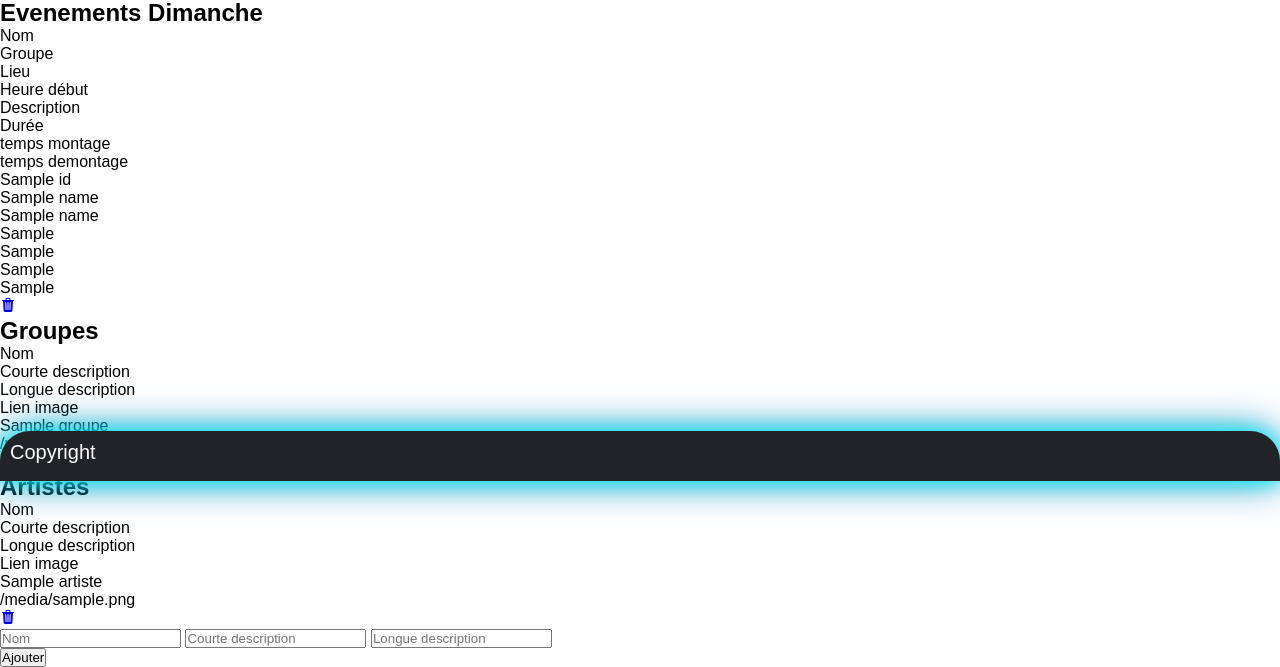
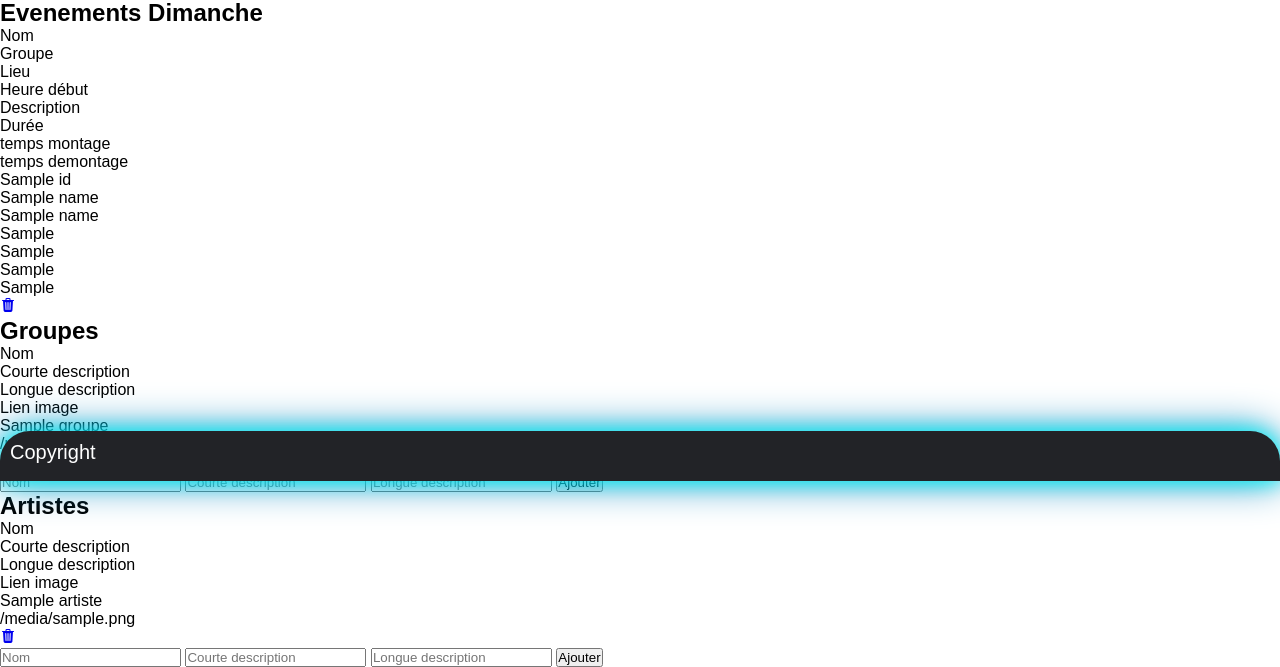
Before and after one commit to BOURREAUQuentin/Festiut-O, a Flask app: template src/templates/admin.html in a window 1280 px wide. Shown: the part 319-986 px from the top of the page. Run offline with Flask 2, Linux system fonts and the light colour scheme; the template is opened without the code that fills it: most values are stand-ins (such as "Sample title", 1, 10 or a date in 2020).

Commit message:
Ajout de la fonctionnalité d'ajout d'un groupe

```diff
--- a/src/static/admin.css
+++ b/src/static/admin.css
@@ -41,7 +41,7 @@
     text-align: center;
   }
 
-  .icon{
+  .icon-admin{
     width: 40px;
     height: 40px;
     justify-content: center;
--- a/src/templates/admin.html
+++ b/src/templates/admin.html
@@ -4,7 +4,7 @@
 {% endblock %}
 {% block content %}
     <main class="st_viewport">
-        <div class="st_wrap_table" data-table_id="0">
+        <div class="st_wrap_table" data-table_id="0" id="goEvenementSamedi">
             <div class="st_table_header">
               <h2>Evenements Samedi</h2>
               <div class="st_row title">
@@ -30,12 +30,12 @@
                       <div class="st_column evenement">{{ tuple_evenement_samedi[0].get_duree() }}</div>
                       <div class="st_column evenement">{{ tuple_evenement_samedi[0].get_tps_montage() }}</div>
                       <div class="st_column evenement">{{ tuple_evenement_samedi[0].get_tps_demontage() }}</div>
-                      <div class="st_column poubelle"><a href="{{ url_for('supprimer_evenement', id_evenement = tuple_evenement_samedi[0].get_id()) }}"><ion-icon class="icon" name="trash"></a></ion-icon> </div>
+                      <div class="st_column poubelle"><a href="{{ url_for('supprimer_evenement', id_evenement = tuple_evenement_samedi[0].get_id()) }}"><ion-icon class="icon-admin" name="trash"></a></ion-icon> </div>
                   </div>
               {% endfor %}
           </div>
 
-        <div class="st_wrap_table" data-table_id="1">
+        <div class="st_wrap_table" data-table_id="1" id="goEvenementDimanche">
             <div class="st_table_header">
               <h2>Evenements Dimanche</h2>
               <div class="st_row title">
@@ -61,13 +61,13 @@
                       <div class="st_column evenement">{{ tuple_evenement_dimanche[0].get_duree() }}</div>
                       <div class="st_column evenement">{{ tuple_evenement_dimanche[0].get_tps_montage() }}</div>
                       <div class="st_column evenement">{{ tuple_evenement_dimanche[0].get_tps_demontage() }}</div>
-                      <div class="st_column poubelle"><a href="{{ url_for('supprimer_evenement', id_evenement = tuple_evenement_dimanche[0].get_id()) }}"><ion-icon class="icon" name="trash"></a></ion-icon> </div>
+                      <div class="st_column poubelle"><a href="{{ url_for('supprimer_evenement', id_evenement = tuple_evenement_dimanche[0].get_id()) }}"><ion-icon class="icon-admin" name="trash"></a></ion-icon> </div>
                   </div>
               {% endfor %}
           </div>
 
 
-        <div class="st_wrap_table" data-table_id="2">
+        <div class="st_wrap_table" data-table_id="2" id="goGroupe">
           <div class="st_table_header">
             <h2>Groupes</h2>
             <div class="st_row title">
@@ -85,12 +85,21 @@
 					<div class="st_column groupe">{{ groupe.get_courte_description() }}</div>
 					<div class="st_column desc">{{ groupe.get_longue_description() }}</div>
 					<div class="st_column groupe">{{ groupe.get_lien_image() }}</div>
-                    <div class="st_column poubelle"><a href="{{ url_for('supprimer_groupe', id_groupe = groupe.get_id()) }}"><ion-icon class="icon" name="trash"></a></ion-icon> </div>
+                    <div class="st_column poubelle"><a href="{{ url_for('supprimer_groupe', id_groupe = groupe.get_id()) }}"><ion-icon class="icon-admin" name="trash"></a></ion-icon> </div>
 				</div>
 			{% endfor %}
+            <div class="st_row">
+                <form action="{{ url_for('inserer_groupe')}}" role="form" method="POST">
+                    <input type="text" class="input, groupe" name="nom" id="nom" placeholder="Nom" required />
+                    <input type="text" class="input, groupe" name="courte_description" id="courte_description" placeholder="Courte description" required />
+                    <input type="text" class="input, groupe" name="longue_description" id="longue_description" placeholder="Longue description" required />
+                    <button type="submit">Ajouter</button>
+                    <div class="st_column groupe"></div>
+                </form>
+            </div>
           </div>
 
-        <div class="st_wrap_table" data-table_id="3">
+        <div class="st_wrap_table" data-table_id="3" id="goArtiste">
         <div class="st_table_header">
             <h2>Artistes</h2>
             <div class="st_row title">
@@ -108,7 +117,7 @@
                     <div class="st_column artiste">{{ artiste.get_courte_description() }}</div>
                     <div class="st_column desc">{{ artiste.get_longue_description() }}</div>
                     <div class="st_column artiste">{{ artiste.get_lien_image() }}</div>
-                    <div class="st_column poubelle"><a href="{{ url_for('supprimer_artiste', id_artiste = artiste.get_id()) }}"><ion-icon class="icon" name="trash"></ion-icon></a></div>
+                    <div class="st_column poubelle"><a href="{{ url_for('supprimer_artiste', id_artiste = artiste.get_id()) }}"><ion-icon class="icon-admin" name="trash"></ion-icon></a></div>
                 </div>
             {% endfor %}
             <div class="st_row">
@@ -116,10 +125,9 @@
                     <input type="text" class="input, artiste" name="nom" id="nom" placeholder="Nom" required />
                     <input type="text" class="input, artiste" name="courte_description" id="courte_description" placeholder="Courte description" required />
                     <input type="text" class="input, artiste" name="longue_description" id="longue_description" placeholder="Longue description" required />
+                    <button type="submit">Ajouter</button>
                     <div class="st_column artiste"></div>
-                    <div class="st_column plus">
-                        <input type="submit" value="Ajouter"/>
-                    </div>
+
                 </form>
             </div>
         </div>
--- a/src/views.py
+++ b/src/views.py
@@ -3,7 +3,7 @@ import sys
 import hashlib
 
 from .app import app
-from .models import GROUPE, SPECTATEUR, BILLET, ACCEDER, JOURNEE, PANIER, FAIRE_PARTIE, ARTISTE, INSTRUMENT, ACHETER, EVENEMENT, spectateur_est_connecte, inserer_le_spectateur, ajouter_billet_panier, supprimer_billet_panier, au_moins_deux_artistes_dans_groupe, lister_groupes_meme_style, lister_evenements_pour_groupe, lister_evenements_par_journee, est_admin, supprimer_un_groupe, supprimer_un_evenement, supprimer_un_artiste, ajouter_artiste
+from .models import GROUPE, SPECTATEUR, BILLET, ACCEDER, JOURNEE, PANIER, FAIRE_PARTIE, ARTISTE, INSTRUMENT, ACHETER, EVENEMENT, spectateur_est_connecte, inserer_le_spectateur, ajouter_billet_panier, supprimer_billet_panier, au_moins_deux_artistes_dans_groupe, lister_groupes_meme_style, lister_evenements_pour_groupe, lister_evenements_par_journee, est_admin, supprimer_un_groupe, supprimer_un_evenement, supprimer_un_artiste, ajouter_groupe, ajouter_artiste
 from flask import jsonify, render_template, url_for, redirect, request, redirect, url_for
 from spectateur import Spectateur
 
@@ -222,6 +222,15 @@ def supprimer_artiste(id_artiste):
     supprimer_un_artiste(id_artiste)
     return redirect(url_for("admin"))
 
+@app.route("/inserer_groupe", methods=["GET", "POST"])
+def inserer_groupe():
+    if request.method == "POST":
+        nom = request.form.get("nom")
+        courte_description = request.form.get("courte_description")
+        longue_description = request.form.get("longue_description")
+        ajouter_groupe(nom, courte_description, longue_description, nom+".jpg")
+        return redirect(url_for("admin"))
+
 @app.route("/inserer_artiste", methods=["GET", "POST"])
 def inserer_artiste():
     if request.method == "POST":
```
